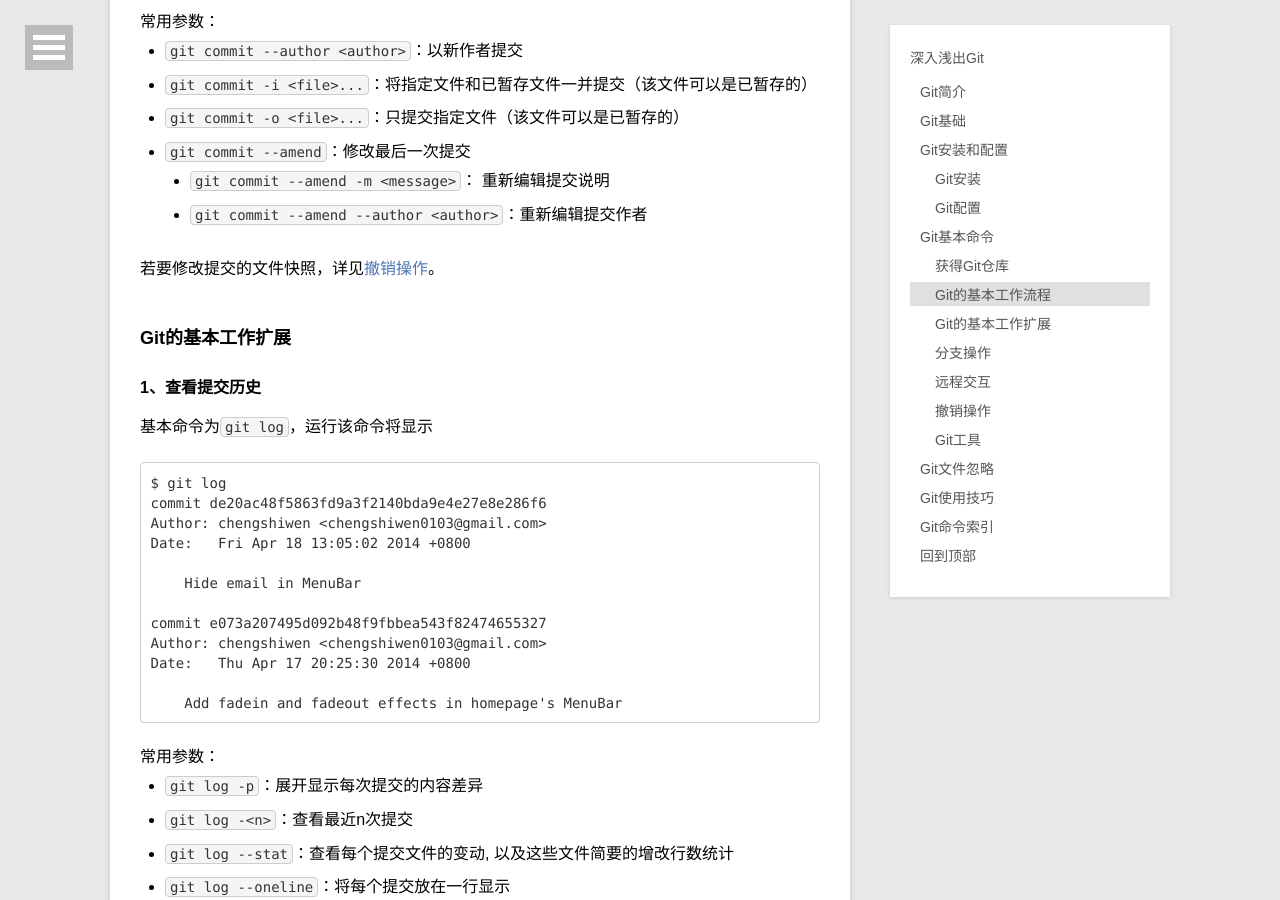
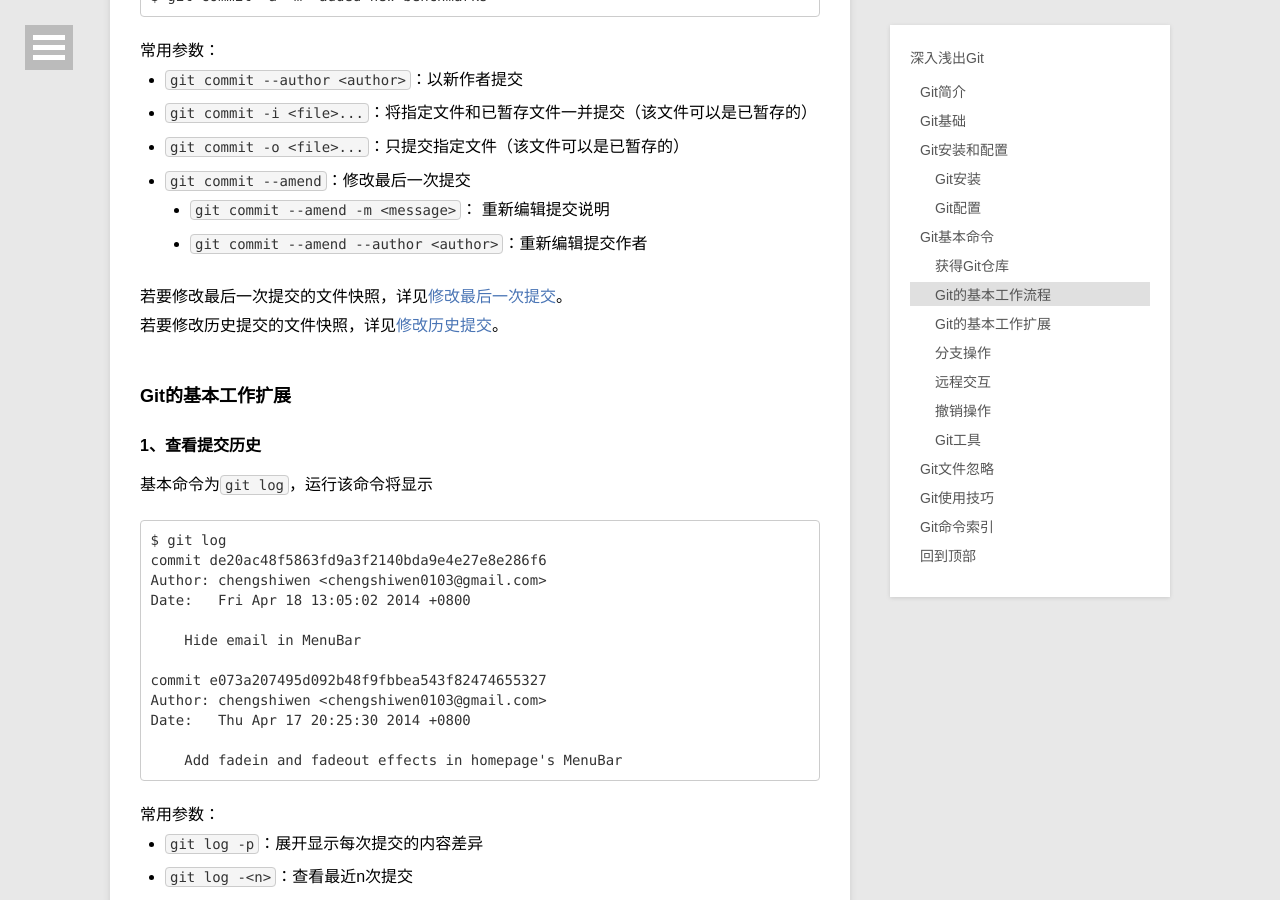
Before and after one commit to chengshiwen/chengshiwen.github.io, a Jekyll site: the page built from _posts/2014-04-16-head-first-git.md, in a window 1280 px wide and 900 px high, scrolled down 11463 px. Built offline with Jekyll 4.4.1, drawn with Linux system fonts in a browser that asks for light colours; comment, search, counter and statistics services are not loaded; some of the changed text lies outside the part shown.

Commit message:
Review 2014-04-16-head-first-git.md

```diff
--- a/_posts/2014-04-16-head-first-git.md
+++ b/_posts/2014-04-16-head-first-git.md
@@ -306,6 +306,7 @@
 
 此外，建议不用使用`git add .`，除非已经非常明确所有的新文件和已修改文件都需要暂存，否则这将导致越来越多的不必要文件（如临时文件、build文件、误入文件等）被加入到版本控制中，其体积也将越来越臃肿庞大，难以进行管理和维护。
 
+对于不小心误暂存的文件，可以对其取消暂存（详见[取消已修改或已暂存文件](#discard-changes)）。<br/>
 对于一些不需要纳入Git管理的文件，也不希望它们总出现在未跟踪文件列表中，可以忽略这些文件（详见[Git文件忽略](#menuIndex13)）。
 
 #### 3、差异比较 {#git-diff}
@@ -369,7 +370,8 @@
     - `git commit --amend -m <message>`： 重新编辑提交说明
     - `git commit --amend --author <author>`：重新编辑提交作者
 
-若要修改提交的文件快照，详见[撤销操作](#menuIndex11)。
+若要修改最后一次提交的文件快照，详见[修改最后一次提交](#modify-last-commit)。<br/>
+若要修改历史提交的文件快照，详见[修改历史提交](#modify-history-commit)。
 
 ### Git的基本工作扩展
 
```
